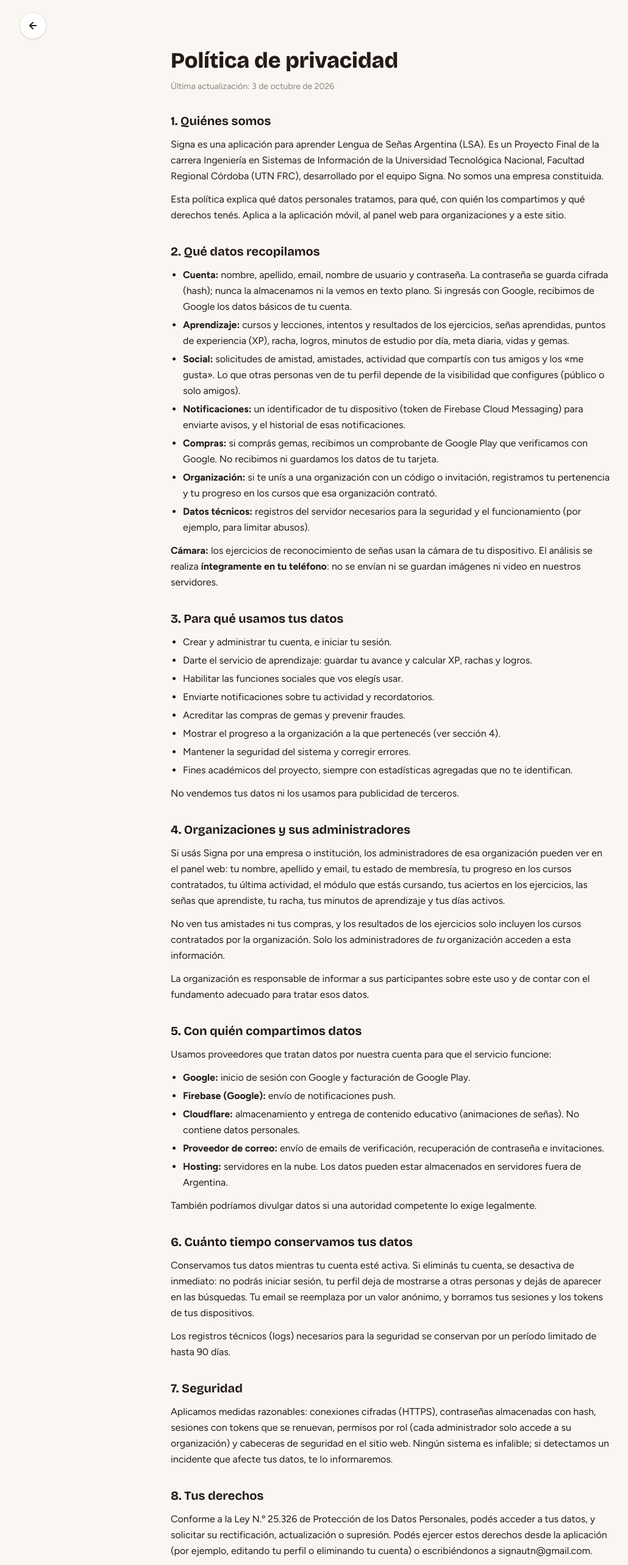
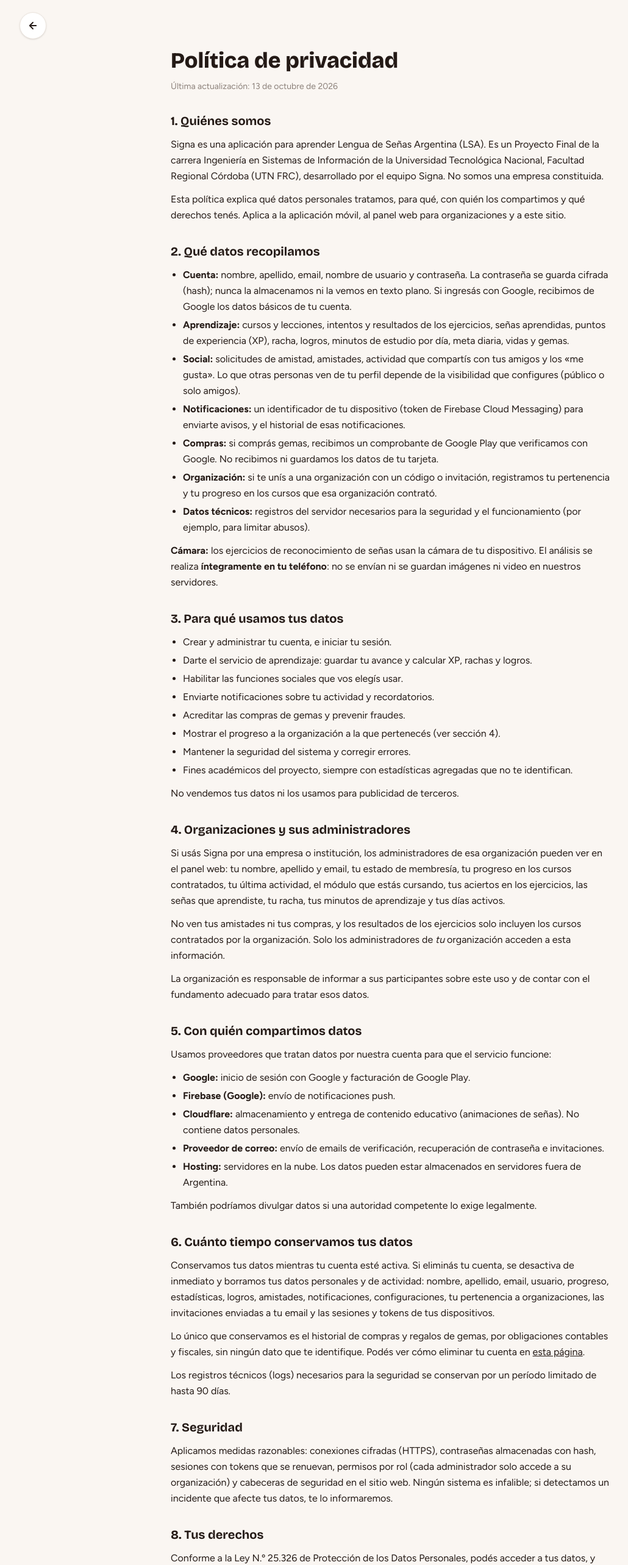
Before and after one commit to signasource/signa-web, a Next.js app: page /privacidad in a window 1280 px wide. Shown: the top 2566 px of the page at 61% size, without its empty margins (0-1030 px from the left). Built offline with nearby package versions, Linux system fonts and the light colour scheme; no server answers.

Commit message:
feat(legal): add account deletion page and align privacy policy

```diff
--- /dev/null
+++ b/src/app/(marketing)/eliminar-cuenta/page.tsx
@@ -0,0 +1,63 @@
+import type { Metadata } from "next";
+import { LegalPage, Section } from "@/components/legal/legal-page";
+import { legal } from "@/lib/legal";
+
+export const metadata: Metadata = {
+  title: "Eliminar cuenta",
+  description:
+    "Cómo eliminar tu cuenta de Signa y los datos asociados, qué se borra y qué se conserva.",
+};
+
+export default function DeleteAccountPage() {
+  return (
+    <LegalPage title="Eliminar tu cuenta de Signa">
+      <Section title="Desde la aplicación">
+        <ol className="flex flex-col gap-1 [&_li]:ml-5 [&_li]:list-decimal">
+          <li>Abrí Signa e iniciá sesión.</li>
+          <li>
+            Entrá a <strong>Configuración</strong>.
+          </li>
+          <li>
+            Tocá <strong>Eliminar cuenta</strong> y confirmá.
+          </li>
+        </ol>
+        <p>La cuenta se elimina de inmediato y no se puede deshacer.</p>
+      </Section>
+
+      <Section title="Si no tenés la aplicación o no podés iniciar sesión">
+        <p>
+          Escribinos a <a href={`mailto:${legal.contactEmail}`}>{legal.contactEmail}</a> desde el
+          email con el que te registraste, con el asunto «Eliminar cuenta». Procesamos el pedido en
+          un máximo de 30 días.
+        </p>
+      </Section>
+
+      <Section title="Qué datos se eliminan">
+        <ul>
+          <li>Tu email, nombre, apellido y nombre de usuario.</li>
+          <li>Tu progreso en cursos, lecciones y ejercicios, y tus intentos.</li>
+          <li>Tus estadísticas, racha, XP, logros y desafíos.</li>
+          <li>Tus amistades, solicitudes y «me gusta».</li>
+          <li>Tus notificaciones, configuraciones y los datos de tus dispositivos.</li>
+          <li>Tu pertenencia a organizaciones y las invitaciones enviadas a tu email.</li>
+        </ul>
+      </Section>
+
+      <Section title="Qué datos se conservan">
+        <ul>
+          <li>
+            El historial de compras y de regalos de gemas, por obligaciones contables y fiscales.
+            Queda sin ningún dato que te identifique.
+          </li>
+        </ul>
+      </Section>
+
+      <Section title="Más información">
+        <p>
+          Podés leer cómo tratamos tus datos en nuestra{" "}
+          <a href="/privacidad">política de privacidad</a>.
+        </p>
+      </Section>
+    </LegalPage>
+  );
+}
--- a/src/app/(marketing)/privacidad/page.tsx
+++ b/src/app/(marketing)/privacidad/page.tsx
@@ -128,9 +128,15 @@
       <Section title="6. Cuánto tiempo conservamos tus datos">
         <p>
           Conservamos tus datos mientras tu cuenta esté activa. Si eliminás tu cuenta, se desactiva
-          de inmediato: no podrás iniciar sesión, tu perfil deja de mostrarse a otras personas y
-          dejás de aparecer en las búsquedas. Tu email se reemplaza por un valor anónimo, y borramos
-          tus sesiones y los tokens de tus dispositivos.
+          de inmediato y borramos tus datos personales y de actividad: nombre, apellido, email,
+          usuario, progreso, estadísticas, logros, amistades, notificaciones, configuraciones, tu
+          pertenencia a organizaciones, las invitaciones enviadas a tu email y las sesiones y tokens
+          de tus dispositivos.
+        </p>
+        <p>
+          Lo único que conservamos es el historial de compras y regalos de gemas, por obligaciones
+          contables y fiscales, sin ningún dato que te identifique. Podés ver cómo eliminar tu
+          cuenta en <a href="/eliminar-cuenta">esta página</a>.
         </p>
         <p>
           Los registros técnicos (logs) necesarios para la seguridad se conservan por un período
--- a/src/components/landing/landing-footer.tsx
+++ b/src/components/landing/landing-footer.tsx
@@ -17,6 +17,9 @@
           <Link href="/terminos" className="text-text-muted font-normal hover:underline">
             Términos
           </Link>
+          <Link href="/eliminar-cuenta" className="text-text-muted font-normal hover:underline">
+            Eliminar cuenta
+          </Link>
           <span className="font-normal">© {new Date().getFullYear()} Signa</span>
         </div>
         <p className="border-border mx-auto w-full max-w-3xl border-t pt-5 text-center text-sm leading-relaxed sm:text-[15px]">
--- a/src/lib/legal.ts
+++ b/src/lib/legal.ts
@@ -1,5 +1,5 @@
 export const legal = {
-  lastUpdated: "3 de octubre de 2026",
+  lastUpdated: "13 de octubre de 2026",
   contactEmail: "signautn@gmail.com",
   institution: "Universidad Tecnológica Nacional, Facultad Regional Córdoba (UTN FRC)",
   project: "Proyecto Final de la carrera Ingeniería en Sistemas de Información",
--- a/src/lib/security/csp.ts
+++ b/src/lib/security/csp.ts
@@ -4,6 +4,7 @@
   "/terminos",
   "/proximamente",
   "/organizaciones",
+  "/eliminar-cuenta",
 ] as const;
 
 const isDev = process.env.NODE_ENV === "development";
```
Also changed, not shown: 4 other files (tests, documents, lock files or other folders).
